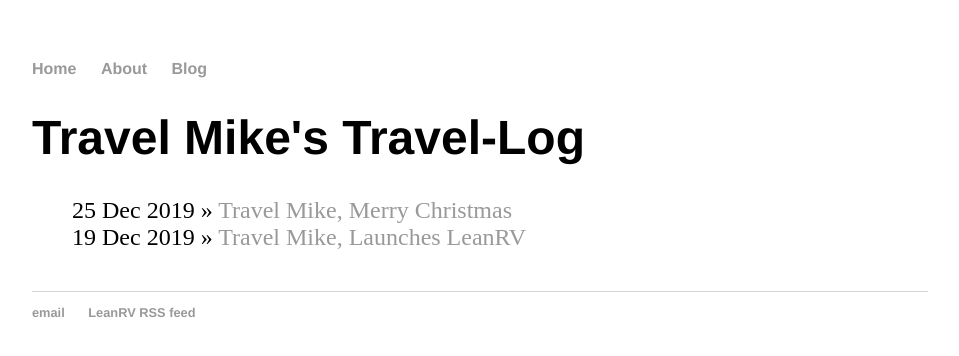
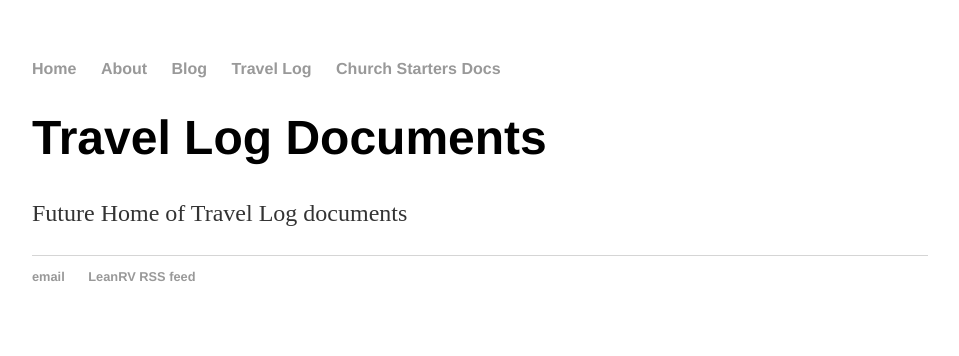
Before and after one commit to TravelMike/TravelMike.github.io, a Jekyll site: the page built from travellog/index.html, in a window 1280 px wide. Shown: the top 356 px of the page, without its empty margins (160-1119 px from the left). Built offline with Jekyll 4.4.1, drawn with Linux system fonts in a browser that asks for light colours.

Commit message:
updated navigation

```diff
--- a/_layouts/default.html
+++ b/_layouts/default.html
@@ -12,6 +12,8 @@
 		        	<li><a href="/about">About</a></li>
 <!-- commented out	        		<li><a href="/cv">CV</a></li> -->
 	        		<li><a href="/blog">Blog</a></li>
+					<li><a href="/travellog">Travel Log</a></li>
+					<li><a href="/chruchstarters">Church Starters Docs</a></li>
 	    		</ul>
 			</nav>
 			<div class="container">
--- a/churchstarters/index.html
+++ b/churchstarters/index.html
@@ -4,5 +4,5 @@ title: TravelMike - Church Starters Documents
 ---
 <div class="blurb">
 	<h1>Christian Church Starters Documents</h1>
-	<p><a href="/about">Read more about my life...</a></p>
+	<p>Future Home of CCS documents</p>
 </div><!-- /.blurb -->
--- a/travellog/index.html
+++ b/travellog/index.html
@@ -1,11 +1,8 @@
 ---
 layout: default
-title: Travel Mike's Travel-Log
+title: TravelMike - Travel Log
 ---
-	<h1>{{ page.title }}</h1>
-	<ul class="posts">
-
-	  {% for post in site.posts %}
-	    <li><span>{{ post.date | date_to_string }}</span> » <a href="{{ post.url }}" title="{{ post.title }}">{{ post.title }}</a></li>
-	  {% endfor %}
-	</ul>
+<div class="blurb">
+	<h1>Travel Log Documents</h1>
+	<p>Future Home of Travel Log documents</p>
+</div><!-- /.blurb -->
```
